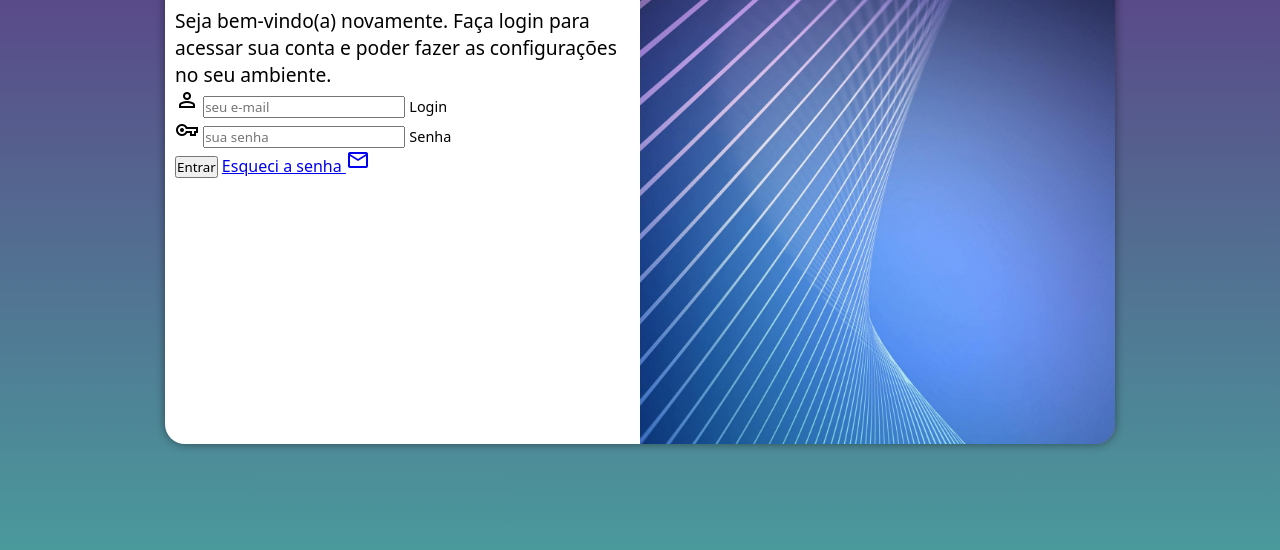
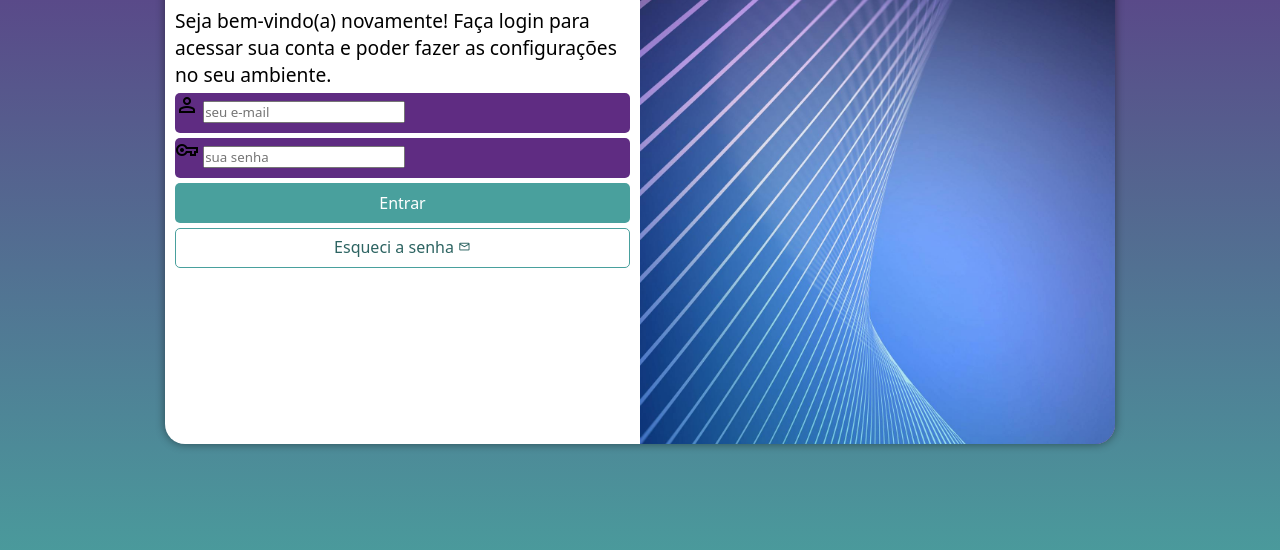
Before and after one commit to nildomartinsjr/projeto-login, a plain HTML site: page index.html in a window 1280 px wide. Shown: the part 206-756 px from the top of the page. Drawn offline with nearby package versions, Linux system fonts and the light colour scheme.

Commit message:
formatação do formulário

```diff
--- a/estilos/style.css
+++ b/estilos/style.css
@@ -22,10 +22,6 @@ main {
     position: relative;
     height: 100vh;
     width: 100vw;
-}
-
-label {
-    font-size: .9em;
 }
 
 section#login {
@@ -65,3 +61,55 @@ div#formulario > h1 {
 div#formulario > p {
     font-size: 0.8em;
 }
+
+form > div.campo {
+    background-color: #5f2c82;
+    display: block;
+    width: 100%;
+    height: 40px;
+    border-radius: 5px;
+    margin: 5px 0px;
+}
+
+div.campo > label {
+    display: none;
+}
+
+form > button[type="submit"] {
+    display: block;
+    font-size: 1em;
+    width: 100%;
+    height: 40px;
+    background-color: #49a09d;
+    color: white;
+    border: none;
+    border-radius: 5px;
+    cursor: pointer;
+}
+
+form > button[type="submit"]:hover {
+    background-color: #2d6462;
+}
+
+form > a.botao {
+    display: block;
+    text-align: center;
+    font-size: 1em;
+    width: 100%;
+    height: 40px;
+    padding-top: 7px;
+    margin-top: 5px;
+    background-color: white;
+    color:#2d6462;
+    border: 1px solid #49a09d ;
+    border-radius: 5px;
+    text-decoration:none;
+}
+
+form > a.botao:hover {
+    background-color:  #6cd3cf;
+}
+
+form > a.botao > span {
+    font-size: 0.8em;
+}
--- a/index.html
+++ b/index.html
@@ -18,7 +18,7 @@
             </div>
             <div id="formulario">
                 <h1>Login</h1>
-                <p>Seja bem-vindo(a) novamente. Faça login para acessar sua conta e poder fazer as configurações no seu ambiente.</p>
+                <p>Seja bem-vindo(a) novamente! Faça login para acessar sua conta e poder fazer as configurações no seu ambiente.</p>
                 <form action="login.php" method="post" autocomplete="on">
                     <div class="campo">
                         <span class="material-symbols-outlined">person</span>
@@ -32,7 +32,7 @@
                         <label for="isenha">Senha</label>
                     </div>
                     <button type="submit">Entrar</button>
-                    <a href="esqueci.html">Esqueci a senha <span class="material-symbols-outlined">mail</span></a>
+                    <a href="esqueci.html" class="botao">Esqueci a senha <span class="material-symbols-outlined">mail</span></a>
 
                 </form>
             </div>
```
